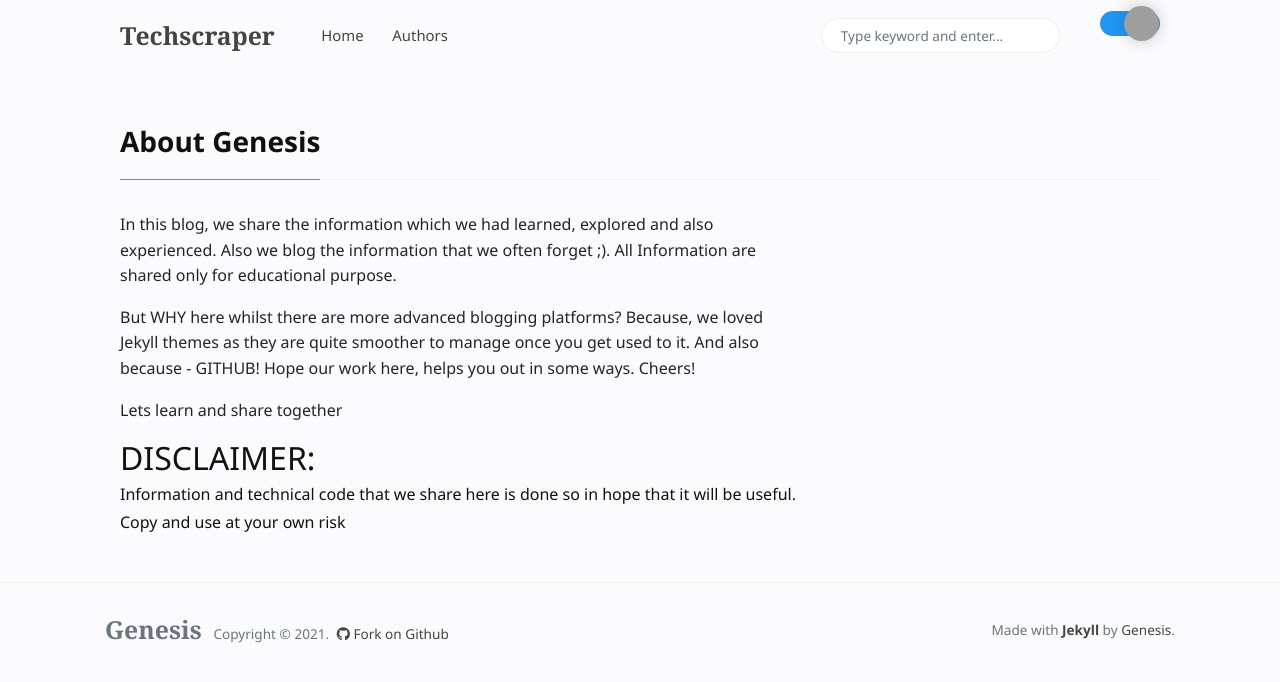
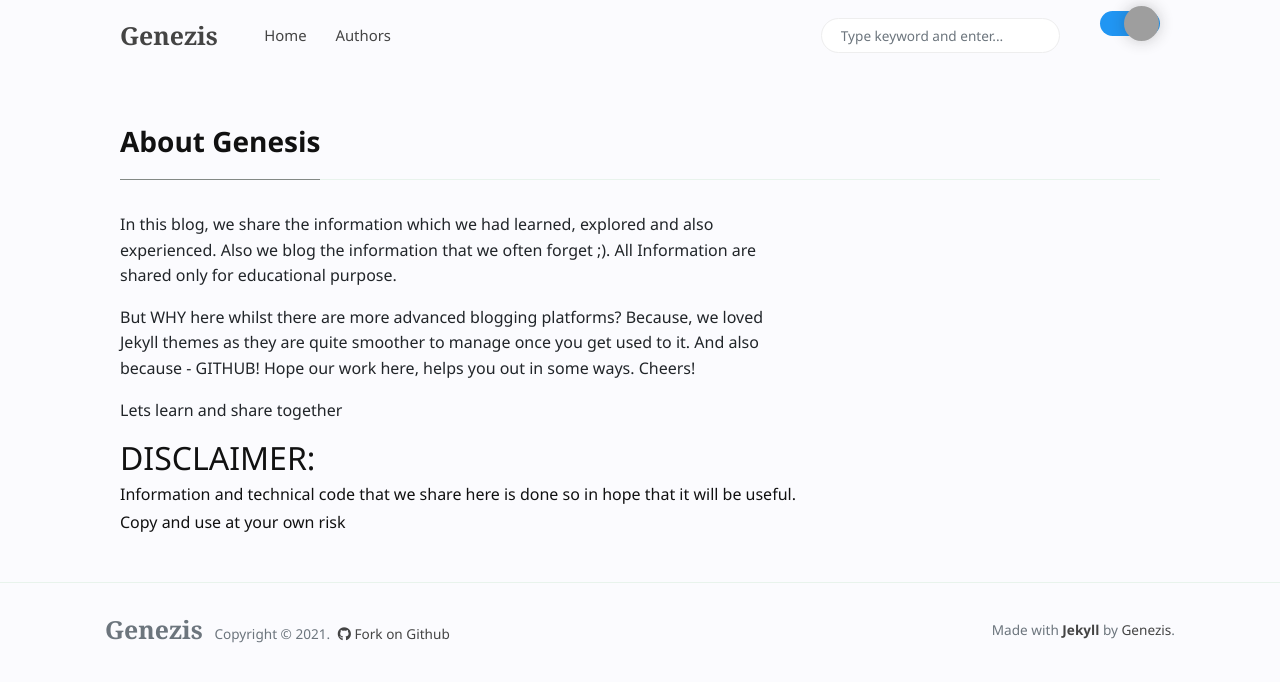
Before and after one commit to Dimension8d/Dimension8d.github.io, a Jekyll site: the page built from _pages/about.md, in a window 1280 px wide. Shown: the top 682 px of the page. Built offline with Jekyll 4.4.1, drawn with Linux system fonts in a browser that asks for light colours; nearby versions of some CDN libraries; comment, search, counter and statistics services are not loaded; grey boxes are pictures that could not be loaded.

Commit message:
Updated Blog name

```diff
--- a/_config.yml
+++ b/_config.yml
@@ -1,9 +1,9 @@
 # Site
-name: 'Techscraper'
-description: 'Techscraper is a free jekyll theme'
+name: 'Genezis'
+description: 'Genezis is a free jekyll theme'
 logo: 'assets/images/logo.png'
 favicon: 'assets/images/favicon.ico'
-# baseurl: /tekscraper.github.io
+# baseurl: /genezis.github.io
 baseurl: /
 disqus: 'Genesis'
 email: '#'
--- a/_layouts/default.html
+++ b/_layouts/default.html
@@ -89,7 +89,7 @@
         <div class="container">
         <div class="row align-items-center justify-content-between">
             <div>
-                <span class="navbar-brand mr-2 mb-0"><strong>Genesis</strong></span>
+                <span class="navbar-brand mr-2 mb-0"><strong>Genezis</strong></span>
                 <span>Copyright © <script>document.write(new Date().getFullYear())</script>.</span>
 
                 <!--  Github Repo Star Btn-->
@@ -97,7 +97,7 @@
 
             </div>
             <div>
-                Made with <a target="_blank" class="text-dark font-weight-bold" href="#"> Jekyll </a> by <a class="text-dark" target="_blank" href="#">Genesis</a>.
+                Made with <a target="_blank" class="text-dark font-weight-bold" href="#"> Jekyll </a> by <a class="text-dark" target="_blank" href="#">Genezis</a>.
             </div>
         </div>
         </div>
--- a/index.html
+++ b/index.html
@@ -1,5 +1,5 @@
 ---
-title: "Genesis"
+title: "Genezis"
 layout: default
 pagination:
     enabled: true
```
